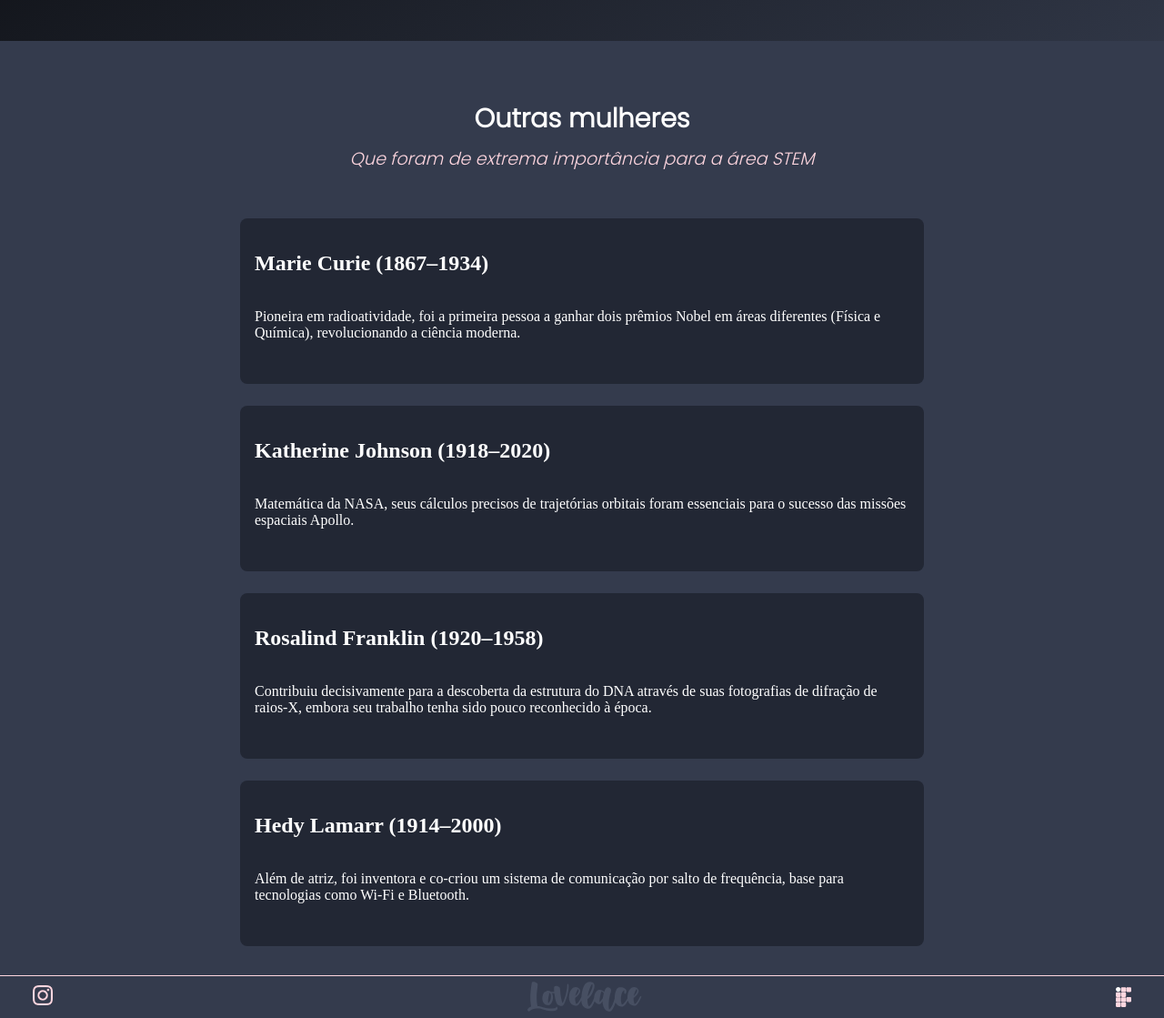
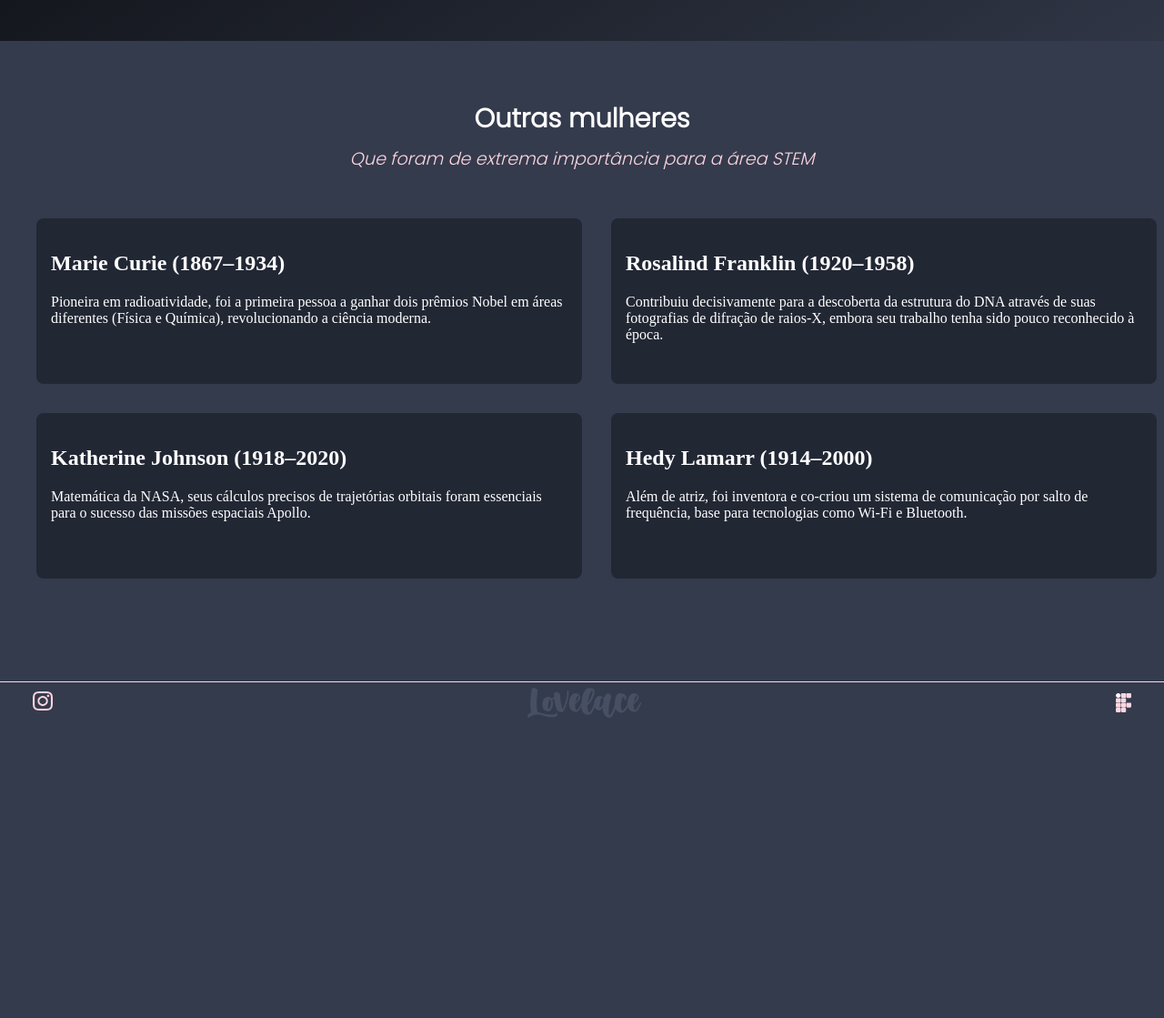
Before and after one commit to Marialaura-bs/Sistema-Ada, a Flask app: page /lovelace in a window 1280 px wide. Shown: the part 616-1735 px from the top of the page at 91% size. After the commit the page ends 1405 px from the top, so only its background shows below. Run offline with Flask 3, Linux system fonts and the light colour scheme.

Commit message:
commit lovelace

```diff
--- a/app/static/css/style.css
+++ b/app/static/css/style.css
@@ -696,22 +696,27 @@ input {
     width: 100%;
     max-width: 1200px;
     display: flex;
-    flex-direction: column;
+    flex-direction: row;
     justify-content: center;
     align-items: center;
-    gap: 1.5rem;
+    gap: 4rem;
     margin-top: 2rem;
 }
 
 .cards-outras {
-    display: flex;
-    flex-direction: column;
-    width: 60%; /* Diminui a largura do card */
+    width: 100%; /* Ocupa toda a largura do container pai */
     min-height: 150px;
     background-color: #222734;
     padding: 1rem;
     border-radius: 0.5rem;
     color: #fff;
+}
+
+.cards2-esquerda, .cards2-direita {
+    display: flex;
+    flex-direction: column;
+    width: 50%;
+    gap: 2rem; /* Espaço entre os cards */
 }
 
 /*REDE DE APOIO*/
--- a/app/templates/lovelace.html
+++ b/app/templates/lovelace.html
@@ -22,6 +22,7 @@
                 <p class="subtitulo-outras">Que foram de extrema importância para a área STEM</p>
 
                 <div class="cards-geral-outras">
+                    <div class="cards2-esquerda">
                         <div class="cards-outras">
                             <div class="div-direita-outras">
                                 <h2>Marie Curie (1867–1934)</h2>
@@ -38,6 +39,9 @@
                                 <p>Matemática da NASA, seus cálculos precisos de trajetórias orbitais foram essenciais para o sucesso das missões espaciais Apollo.</p>
                             </div>
                         </div>
+                    </div>
+
+                    <div class="cards2-direita">
                         <div class="cards-outras">
                             <div class="div-direita-outras">
                                 <h2>Rosalind Franklin (1920–1958)</h2>
@@ -56,6 +60,7 @@
                         </div>
                     </div>
                 </div>
+            </div>
 
 
         </div>
```
Also changed, not shown: app/static/img/Ellipse 31.png (added), app/static/img/Ellipse 32 (1).png (added), app/static/img/Ellipse 32 (2).png (added), app/static/img/Ellipse 32.png (added), instance/database.db. Lines whose indentation alone changed are shown as unchanged.
